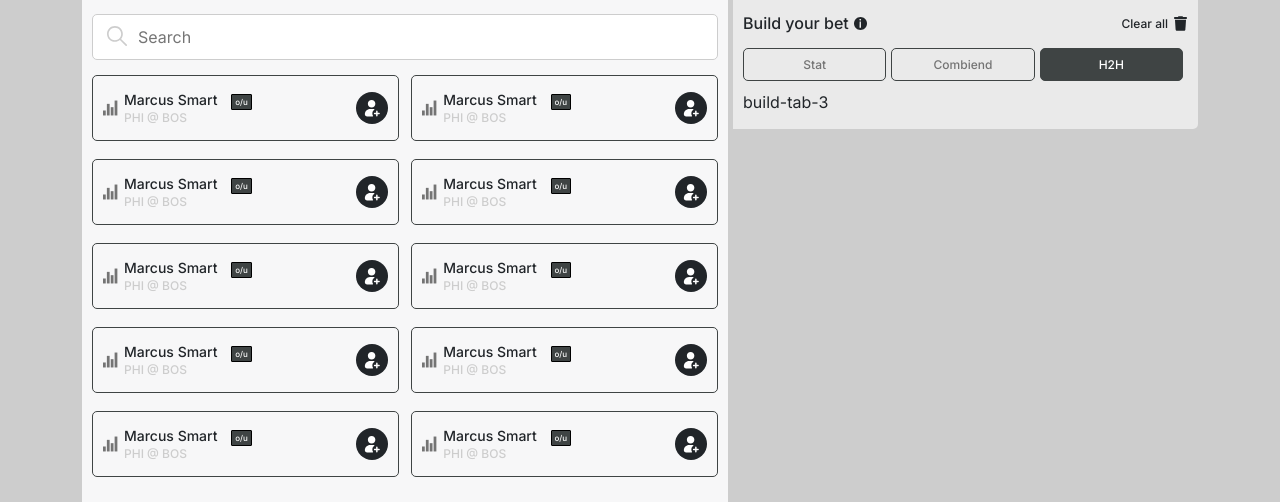
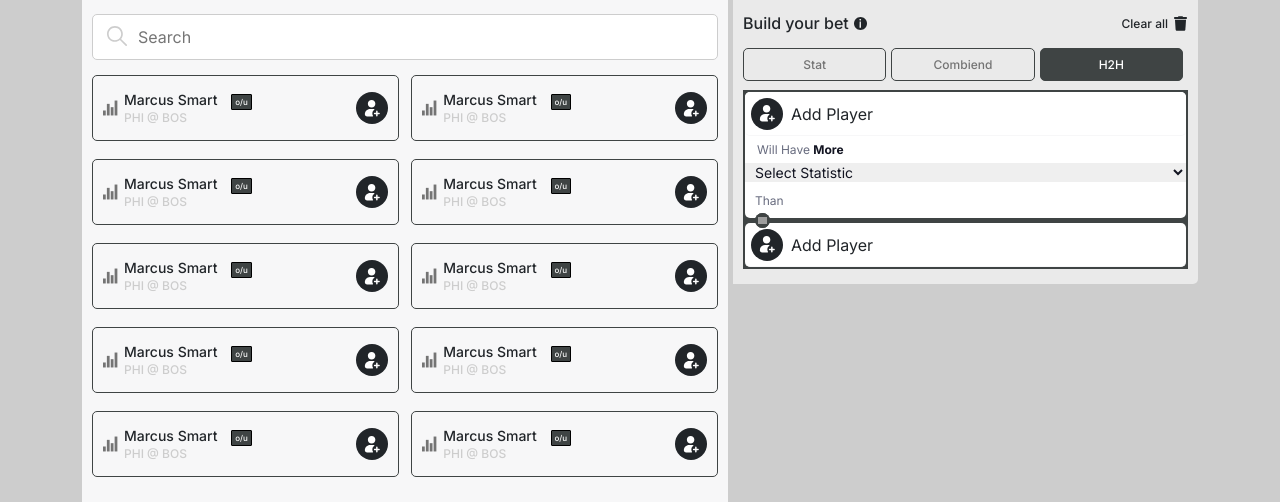
Before and after one commit to rohitsonergs/ACEPERHEAD, a PHP site: page /build.html in a window 1280 px wide, after a click on "H2H". Shown: the part 485-987 px from the top of the page. Run offline with PHP 8.4, Linux system fonts and the light colour scheme; grey boxes are pictures that could not be loaded.

Commit message:
added h2h layout design

```diff
--- a/build.html
+++ b/build.html
@@ -774,7 +774,52 @@
                       </div>
                     </div>
 
-                    <div class="tab-pane fade" id="build-tab-3" role="tabpanel" aria-labelledby="contact-tab">build-tab-3</div>
+                    <div class="tab-pane fade" id="build-tab-3" role="tabpanel" aria-labelledby="contact-tab">
+                      <div class="h2h-section">
+                        <div class="h2h-bg-color">
+                          <div class="add-player-list">
+                            <span class="bg-color">
+                              <img src="images/a-user.svg">
+                            </span>
+                            <p>
+                              Add Player
+                            </p>
+                          </div>
+                          <p class="build-form"> Will Have <span>More</span></p>
+
+                          <div class="select-option">
+                            <select>
+                              <option>
+                                Select Statistic
+                              </option>
+                              <option>
+                                Select Statistic
+                              </option>
+                              <option>
+                                Select Statistic
+                              </option>
+                            </select>
+                          </div>
+                          <p class="than">
+                            Than
+                          </p>
+                          <div class="reload">
+                          <span>
+                            <a href="#"><img style="width: 9px;" src="https://i.ibb.co/qj94k6D/reload.png" alt="reload" border="0"></a>
+                          </span>
+                        </div>
+                        </div>
+
+                        <div class="add-player-list" style="margin-top: 5px;">
+                            <span class="bg-color">
+                              <img src="images/a-user.svg">
+                            </span>
+                            <p>
+                              Add Player
+                            </p>
+                          </div>
+                      </div>
+                    </div>
                   </div>
                 </div>
               </div>
--- a/css/style.css
+++ b/css/style.css
@@ -1680,3 +1680,78 @@ background-color: #d9d9d9;
     background-color:#d9d9d9;
     box-shadow: none;
 }
+
+.h2h-section {
+    background-color: #3F4444 !important;
+    width: 100%;
+    padding: 2px;
+}
+
+.add-player-list {
+        align-items: center;
+    background: #fff;
+    border-bottom: 1px solid #f7f7f8;
+    display: flex;
+    min-height: 44px;
+    padding: 5px 6px;
+    border-radius: 5px;
+    gap: 8px;
+
+}
+.build-form {
+    color: #676b7e;
+    font-size: 12px;
+    line-height: 15px;
+    padding: 6px 12px;
+    background: #fff;
+
+}
+.build-form span {
+        color: #121421;
+    font-weight: 600;
+}
+
+.select-option{
+    /*background: #fb00171f;*/
+    display: inline-block;
+    width: 100%;
+}
+.select-option select {
+    width: 100%;
+     /*background: #fb00171f;*/
+     border: none;
+     color: #121421;
+    font-size: 14px;
+    line-height: 17px;
+    vertical-align: top;
+    padding: 0px 6px;
+}
+.than {
+        color: #676b7e;
+    font-size: 12px;
+    line-height: 15px;
+        padding: 0px 6px 10px 10px;
+        display: inherit;
+}
+
+.h2h-bg-color{
+    background-color:     #fff;
+        display: inline-block;
+    width: 100%;
+    border-radius: 5px;
+    position: relative;
+}
+.reload {
+        position: absolute;
+    left: 10px;
+    bottom: -10px;
+}
+.reload span, .reload span a {
+border-radius: 50%;
+    height: 15px;
+    width: 15px;
+    background-color: #3F4444 !important;
+    display: flex;
+    justify-content: center;
+    align-items: center;
+}
```
